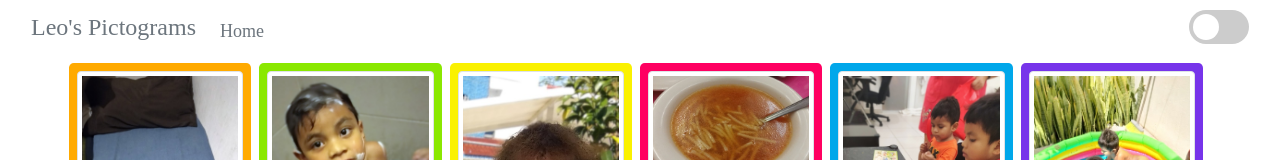
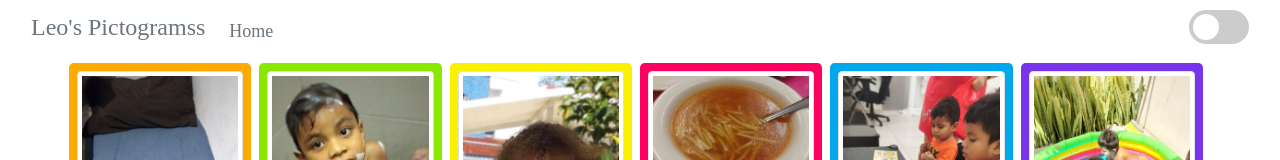
Before and after one commit to hectoroleadev/leo-pictograms, a React (Create React App) app: page / in a window 1280 px wide. Shown: the top 160 px of the page. Built offline with nearby package versions, Linux system fonts and the light colour scheme.

Commit message:
Fixing logo redirect

```diff
--- a/src/components/pictograms/HeaderComponent.jsx
+++ b/src/components/pictograms/HeaderComponent.jsx
@@ -37,16 +37,17 @@ class HeaderComponent extends Component {
   }
 
   render() {
+    const URL_BASE = `${process.env.PUBLIC_URL}`;
     return (
       <header>
         <nav className='navbar navbar-expand'>
-          <a className='navbar-brand' href='/'>
-            <h4 className='text-muted'>Leo's Pictograms </h4>
+          <a className='navbar-brand' href={`${URL_BASE}/`}>
+            <h4 className='text-muted'>Leo's Pictogramss</h4>
           </a>
           <div className='collapse navbar-collapse'>
             <ul className='navbar-nav mr-auto'>
               <li className='nav-item active'>
-                <a className='nav-link text-muted' href='/'>
+                <a className='nav-link text-muted' href={`${URL_BASE}/`}>
                   Home<span className='sr-only'>(current)</span>
                 </a>
               </li>
```
